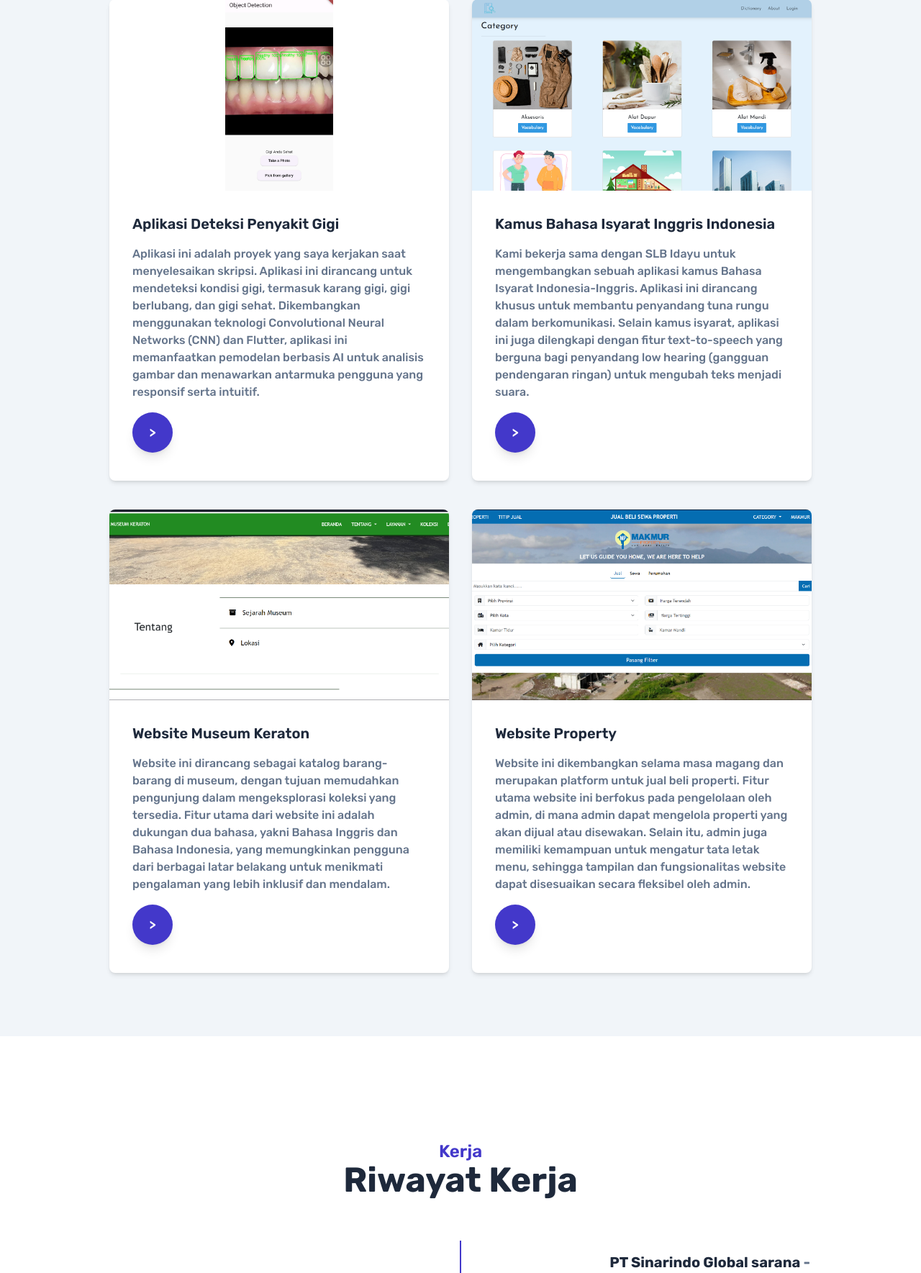
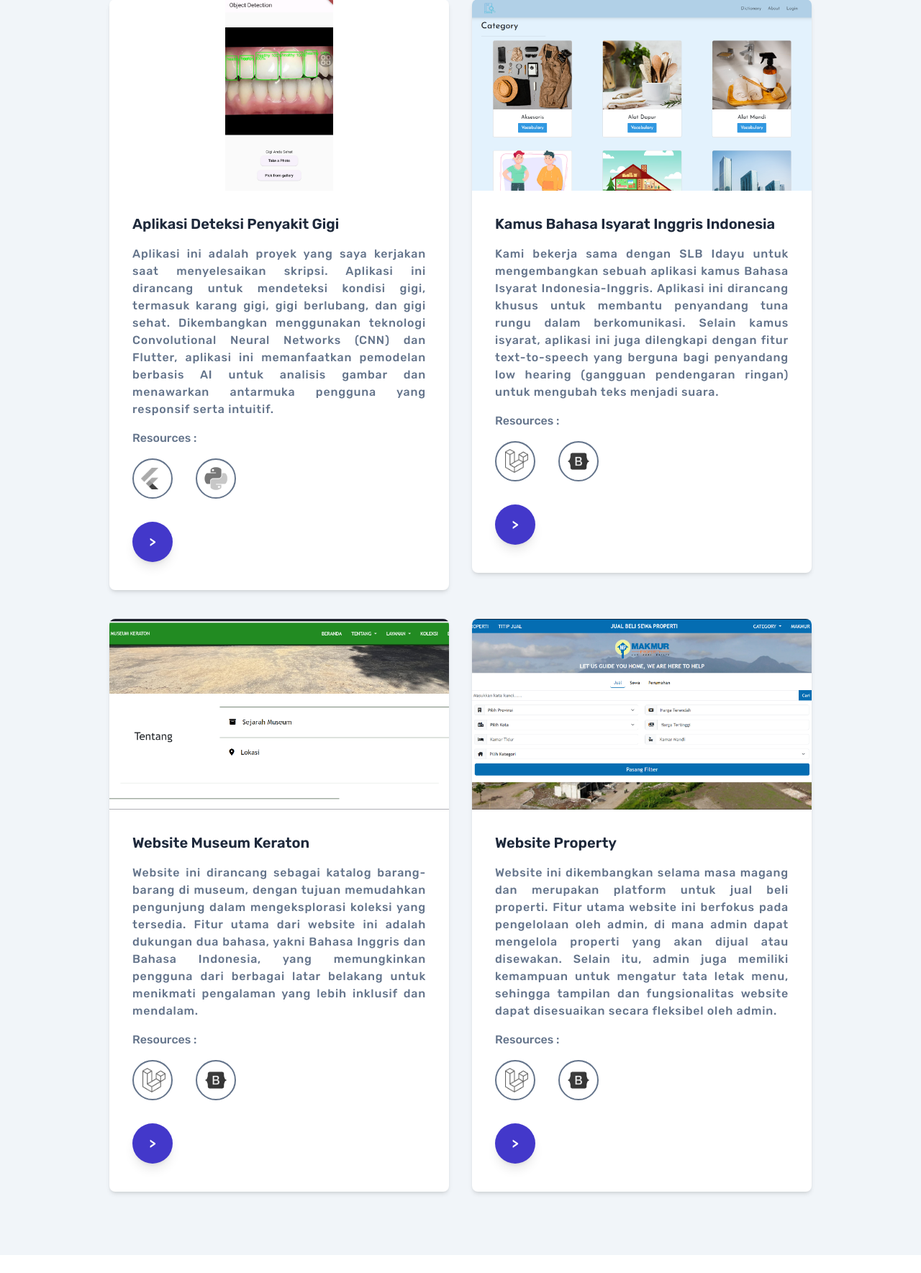
Before and after one commit to auryno19/auryno19.github.io, a PHP site: page / in a window 1280 px wide. Shown: the part 1677-3446 px from the top of the page at 72% size. Run offline with PHP 8.4, Linux system fonts and the light colour scheme.

Commit message:
add image

```diff
--- a/index.html
+++ b/index.html
@@ -97,7 +97,7 @@
                       >Light</span
                     >
                     <input type="checkbox" class="hidden" id="toggle" />
-                    <label for="toggle">
+                    <label for="toggle" id="toggle-label">
                       <div
                         class="toggle-wrap flex h-5 w-9 cursor-pointer items-center rounded-full bg-slate-500 p-1 shadow-inner-xl transition duration-300"
                       >
@@ -330,7 +330,9 @@
                 >
                   Aplikasi Deteksi Penyakit Gigi
                 </h2>
-                <p class="text-base font-medium text-secondary">
+                <p
+                  class="text-justify text-base font-medium tracking-wider text-secondary"
+                >
                   Aplikasi ini adalah proyek yang saya kerjakan saat
                   menyelesaikan skripsi. Aplikasi ini dirancang untuk mendeteksi
                   kondisi gigi, termasuk karang gigi, gigi berlubang, dan gigi
@@ -339,6 +341,31 @@
                   pemodelan berbasis AI untuk analisis gambar dan menawarkan
                   antarmuka pengguna yang responsif serta intuitif.
                 </p>
+                <div class="my-4">
+                  <p class="text-base font-medium text-secondary">
+                    Resources :
+                  </p>
+                </div>
+                <div class="my-4 flex">
+                  <div
+                    class="group mr-4 flex h-14 w-14 items-center justify-center rounded-full border-2 border-secondary transition duration-300 hover:border-0 hover:bg-secondary"
+                  >
+                    <img
+                      src="./public/img/flutter.png"
+                      alt="logo flutter"
+                      class="w-10 -translate-x-1 grayscale transition duration-300 group-hover:grayscale-0"
+                    />
+                  </div>
+                  <div
+                    class="group mx-4 flex h-14 w-14 items-center justify-center rounded-full border-2 border-secondary transition duration-300 hover:border-0 hover:bg-secondary"
+                  >
+                    <img
+                      src="./public/img/python.png"
+                      alt="logo python"
+                      class="w-10 grayscale transition duration-300 group-hover:grayscale-0"
+                    />
+                  </div>
+                </div>
                 <a
                   href="https://github.com/auryno19/Deteksi-Penyakit-Gigi/blob/main/teeth-detection.apk"
                   class="card-link card-link-dark group"
@@ -372,7 +399,9 @@
                 >
                   Kamus Bahasa Isyarat Inggris Indonesia
                 </h2>
-                <p class="text-base font-medium text-secondary">
+                <p
+                  class="text-justify text-base font-medium tracking-wider text-secondary"
+                >
                   Kami bekerja sama dengan SLB Idayu untuk mengembangkan sebuah
                   aplikasi kamus Bahasa Isyarat Indonesia-Inggris. Aplikasi ini
                   dirancang khusus untuk membantu penyandang tuna rungu dalam
@@ -381,6 +410,31 @@
                   penyandang low hearing (gangguan pendengaran ringan) untuk
                   mengubah teks menjadi suara.
                 </p>
+                <div class="my-4">
+                  <p class="text-base font-medium text-secondary">
+                    Resources :
+                  </p>
+                </div>
+                <div class="my-4 flex">
+                  <div
+                    class="group mr-4 flex h-14 w-14 items-center justify-center rounded-full border-2 border-secondary transition duration-300 hover:border-0 hover:bg-secondary"
+                  >
+                    <img
+                      src="./public/img/laravel.png"
+                      alt="logo laravel"
+                      class="w-8 translate-x-[2px] grayscale transition duration-300 group-hover:grayscale-0"
+                    />
+                  </div>
+                  <div
+                    class="group mx-4 flex h-14 w-14 items-center justify-center rounded-full border-2 border-secondary transition duration-300 hover:border-0 hover:bg-secondary"
+                  >
+                    <img
+                      src="./public/img/bootstrap.png"
+                      alt="logo bootstrap"
+                      class="w-10 grayscale transition duration-300 group-hover:grayscale-0"
+                    />
+                  </div>
+                </div>
                 <a
                   href="idayu-kamusbahasaisyaratindonesiainggris-ululalbab.web.id"
                   class="card-link card-link-dark group"
@@ -414,7 +468,9 @@
                 >
                   Website Museum Keraton
                 </h2>
-                <p class="text-base font-medium text-secondary">
+                <p
+                  class="text-justify text-base font-medium tracking-wider text-secondary"
+                >
                   Website ini dirancang sebagai katalog barang-barang di museum,
                   dengan tujuan memudahkan pengunjung dalam mengeksplorasi
                   koleksi yang tersedia. Fitur utama dari website ini adalah
@@ -423,6 +479,31 @@
                   belakang untuk menikmati pengalaman yang lebih inklusif dan
                   mendalam.
                 </p>
+                <div class="my-4">
+                  <p class="text-base font-medium text-secondary">
+                    Resources :
+                  </p>
+                </div>
+                <div class="my-4 flex">
+                  <div
+                    class="group mr-4 flex h-14 w-14 items-center justify-center rounded-full border-2 border-secondary transition duration-300 hover:border-0 hover:bg-secondary"
+                  >
+                    <img
+                      src="./public/img/laravel.png"
+                      alt="logo laravel"
+                      class="w-8 translate-x-[2px] grayscale transition duration-300 group-hover:grayscale-0"
+                    />
+                  </div>
+                  <div
+                    class="group mx-4 flex h-14 w-14 items-center justify-center rounded-full border-2 border-secondary transition duration-300 hover:border-0 hover:bg-secondary"
+                  >
+                    <img
+                      src="./public/img/bootstrap.png"
+                      alt="logo bootstrap"
+                      class="w-10 grayscale transition duration-300 group-hover:grayscale-0"
+                    />
+                  </div>
+                </div>
                 <a
                   href="museum-keraton-sumenep.com"
                   class="card-link card-link-dark group"
@@ -456,7 +537,9 @@
                 >
                   Website Property
                 </h2>
-                <p class="text-base font-medium text-secondary">
+                <p
+                  class="text-justify text-base font-medium tracking-wider text-secondary"
+                >
                   Website ini dikembangkan selama masa magang dan merupakan
                   platform untuk jual beli properti. Fitur utama website ini
                   berfokus pada pengelolaan oleh admin, di mana admin dapat
@@ -465,6 +548,31 @@
                   menu, sehingga tampilan dan fungsionalitas website dapat
                   disesuaikan secara fleksibel oleh admin.
                 </p>
+                <div class="my-4">
+                  <p class="text-base font-medium text-secondary">
+                    Resources :
+                  </p>
+                </div>
+                <div class="my-4 flex">
+                  <div
+                    class="group mr-4 flex h-14 w-14 items-center justify-center rounded-full border-2 border-secondary transition duration-300 hover:border-0 hover:bg-secondary"
+                  >
+                    <img
+                      src="./public/img/laravel.png"
+                      alt="logo laravel"
+                      class="w-8 translate-x-[2px] grayscale transition duration-300 group-hover:grayscale-0"
+                    />
+                  </div>
+                  <div
+                    class="group mx-4 flex h-14 w-14 items-center justify-center rounded-full border-2 border-secondary transition duration-300 hover:border-0 hover:bg-secondary"
+                  >
+                    <img
+                      src="./public/img/bootstrap.png"
+                      alt="logo bootstrap"
+                      class="w-10 grayscale transition duration-300 group-hover:grayscale-0"
+                    />
+                  </div>
+                </div>
                 <a
                   href="https://products.makmurproperty.com"
                   class="card-link card-link-dark group"
--- a/public/css/style.css
+++ b/public/css/style.css
@@ -944,6 +944,10 @@ body {
   margin-top: 1.25rem;
 }
 
+.mr-4 {
+  margin-right: 1rem;
+}
+
 .block {
   display: block;
 }
@@ -1000,6 +1004,10 @@ body {
   height: 100%;
 }
 
+.h-11 {
+  height: 2.75rem;
+}
+
 .w-1\/6 {
   width: 16.666667%;
 }
@@ -1054,6 +1062,26 @@ body {
 
 .w-full {
   width: 100%;
+}
+
+.w-\[4px\] {
+  width: 4px;
+}
+
+.w-\[40px\] {
+  width: 40px;
+}
+
+.w-10 {
+  width: 2.5rem;
+}
+
+.w-11 {
+  width: 2.75rem;
+}
+
+.w-8 {
+  width: 2rem;
 }
 
 .max-w-\[120px\] {
@@ -1091,6 +1119,31 @@ body {
 
 .-translate-y-1\/2 {
   --tw-translate-y: -50%;
+  transform: translate(var(--tw-translate-x), var(--tw-translate-y)) rotate(var(--tw-rotate)) skewX(var(--tw-skew-x)) skewY(var(--tw-skew-y)) scaleX(var(--tw-scale-x)) scaleY(var(--tw-scale-y));
+}
+
+.translate-x-1\/2 {
+  --tw-translate-x: 50%;
+  transform: translate(var(--tw-translate-x), var(--tw-translate-y)) rotate(var(--tw-rotate)) skewX(var(--tw-skew-x)) skewY(var(--tw-skew-y)) scaleX(var(--tw-scale-x)) scaleY(var(--tw-scale-y));
+}
+
+.-translate-x-2 {
+  --tw-translate-x: -0.5rem;
+  transform: translate(var(--tw-translate-x), var(--tw-translate-y)) rotate(var(--tw-rotate)) skewX(var(--tw-skew-x)) skewY(var(--tw-skew-y)) scaleX(var(--tw-scale-x)) scaleY(var(--tw-scale-y));
+}
+
+.-translate-x-1 {
+  --tw-translate-x: -0.25rem;
+  transform: translate(var(--tw-translate-x), var(--tw-translate-y)) rotate(var(--tw-rotate)) skewX(var(--tw-skew-x)) skewY(var(--tw-skew-y)) scaleX(var(--tw-scale-x)) scaleY(var(--tw-scale-y));
+}
+
+.translate-x-1 {
+  --tw-translate-x: 0.25rem;
+  transform: translate(var(--tw-translate-x), var(--tw-translate-y)) rotate(var(--tw-rotate)) skewX(var(--tw-skew-x)) skewY(var(--tw-skew-y)) scaleX(var(--tw-scale-x)) scaleY(var(--tw-scale-y));
+}
+
+.translate-x-\[2px\] {
+  --tw-translate-x: 2px;
   transform: translate(var(--tw-translate-x), var(--tw-translate-y)) rotate(var(--tw-rotate)) skewX(var(--tw-skew-x)) skewY(var(--tw-skew-y)) scaleX(var(--tw-scale-x)) scaleY(var(--tw-scale-y));
 }
 
@@ -1161,6 +1214,14 @@ body {
   border-radius: 0.375rem;
 }
 
+.border {
+  border-width: 1px;
+}
+
+.border-2 {
+  border-width: 2px;
+}
+
 .border-l-2 {
   border-left-width: 2px;
 }
@@ -1183,6 +1244,26 @@ body {
   border-color: rgb(51 65 85 / var(--tw-border-opacity));
 }
 
+.border-white {
+  --tw-border-opacity: 1;
+  border-color: rgb(255 255 255 / var(--tw-border-opacity));
+}
+
+.border-slate-200 {
+  --tw-border-opacity: 1;
+  border-color: rgb(226 232 240 / var(--tw-border-opacity));
+}
+
+.border-slate-500 {
+  --tw-border-opacity: 1;
+  border-color: rgb(100 116 139 / var(--tw-border-opacity));
+}
+
+.border-secondary {
+  --tw-border-opacity: 1;
+  border-color: rgb(100 116 139 / var(--tw-border-opacity));
+}
+
 .bg-dark {
   --tw-bg-opacity: 1;
   background-color: rgb(30 41 59 / var(--tw-bg-opacity));
@@ -1337,6 +1418,10 @@ body {
   text-align: center;
 }
 
+.text-justify {
+  text-align: justify;
+}
+
 .text-2xl {
   font-size: 1.5rem;
   line-height: 2rem;
@@ -1403,6 +1488,14 @@ body {
 
 .leading-relaxed {
   line-height: 1.625;
+}
+
+.tracking-wide {
+  letter-spacing: 0.025em;
+}
+
+.tracking-wider {
+  letter-spacing: 0.05em;
 }
 
 .text-dark {
@@ -1603,9 +1696,18 @@ body {
   animation: pulse 2s cubic-bezier(0.4, 0, 0.6, 1) infinite;
 }
 
+.hover\:border-0:hover {
+  border-width: 0px;
+}
+
 .hover\:bg-primary:hover {
   --tw-bg-opacity: 1;
   background-color: rgb(67 56 202 / var(--tw-bg-opacity));
+}
+
+.hover\:bg-secondary:hover {
+  --tw-bg-opacity: 1;
+  background-color: rgb(100 116 139 / var(--tw-bg-opacity));
 }
 
 .hover\:text-primary:hover {
@@ -1656,6 +1758,11 @@ body {
   opacity: 1;
 }
 
+.group:hover .group-hover\:grayscale-0 {
+  --tw-grayscale: grayscale(0);
+  filter: var(--tw-blur) var(--tw-brightness) var(--tw-contrast) var(--tw-grayscale) var(--tw-hue-rotate) var(--tw-invert) var(--tw-saturate) var(--tw-sepia) var(--tw-drop-shadow);
+}
+
 .dark\:border-primary:is(.dark *) {
   --tw-border-opacity: 1;
   border-color: rgb(67 56 202 / var(--tw-border-opacity));
--- a/public/js/script.js
+++ b/public/js/script.js
@@ -24,16 +24,9 @@ hamburger.addEventListener("click", function () {
   navMenu.classList.toggle("hidden");
 });
 
-//outside humberger
-window.addEventListener("click", function (e) {
-  if (e.target != hamburger && e.target != navMenu) {
-    hamburger.classList.remove("hamburger-active");
-    navMenu.classList.add("hidden");
-  }
-});
-
 // darkmode
 const darkToggle = document.querySelector("#toggle");
+const toggleLabel = document.querySelector("#toggle-label");
 const html = document.querySelector("html");
 const toggleImg = document.querySelector("#toggle-image");
 
@@ -67,3 +60,16 @@ if (
   darkToggle.checked = false;
   toggleImg.src = "./public/img/moon.svg";
 }
+
+//outside humberger
+window.addEventListener("click", function (e) {
+  if (
+    e.target != hamburger &&
+    e.target != navMenu &&
+    e.target != toggleLabel &&
+    e.target != darkToggle
+  ) {
+    hamburger.classList.remove("hamburger-active");
+    navMenu.classList.add("hidden");
+  }
+});
```
Also changed, not shown: public/img/bootstrap.png (added), public/img/flutter.png (added), public/img/laravel.png (added), public/img/python.png (added).
